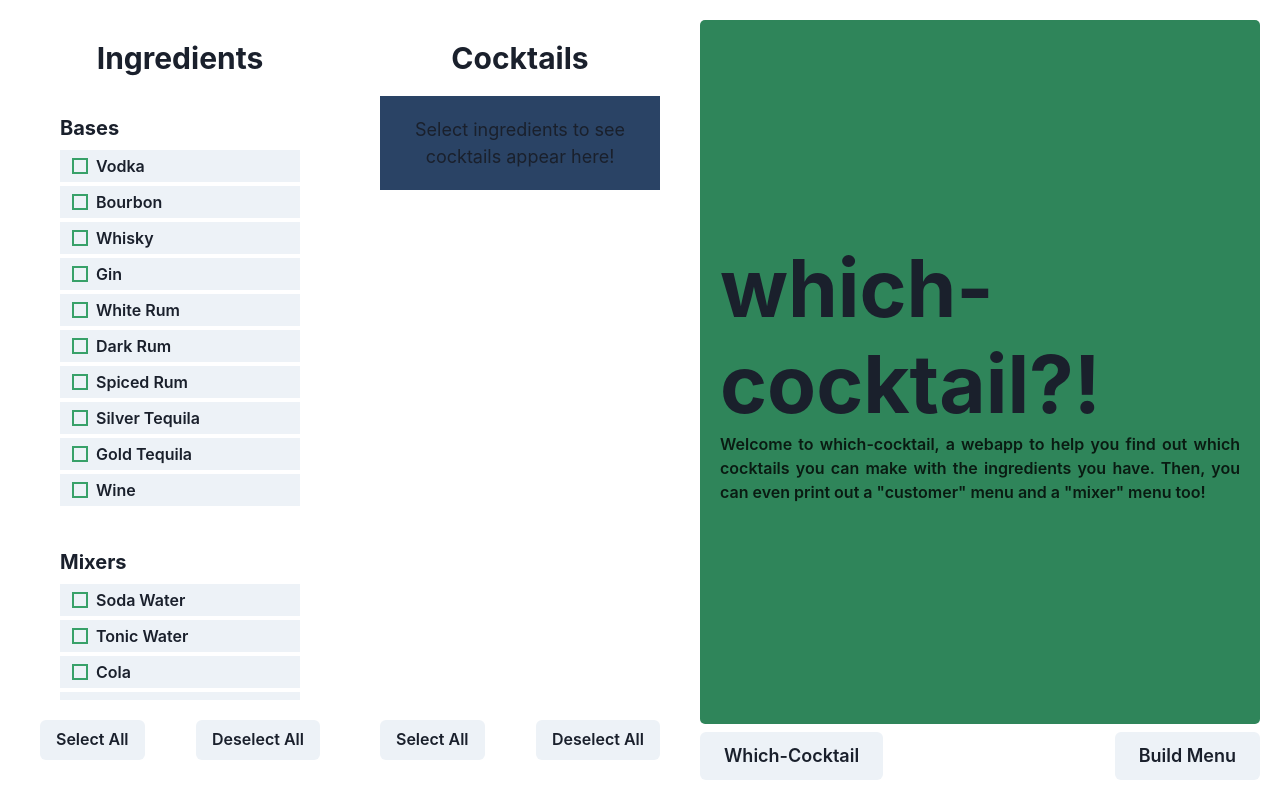
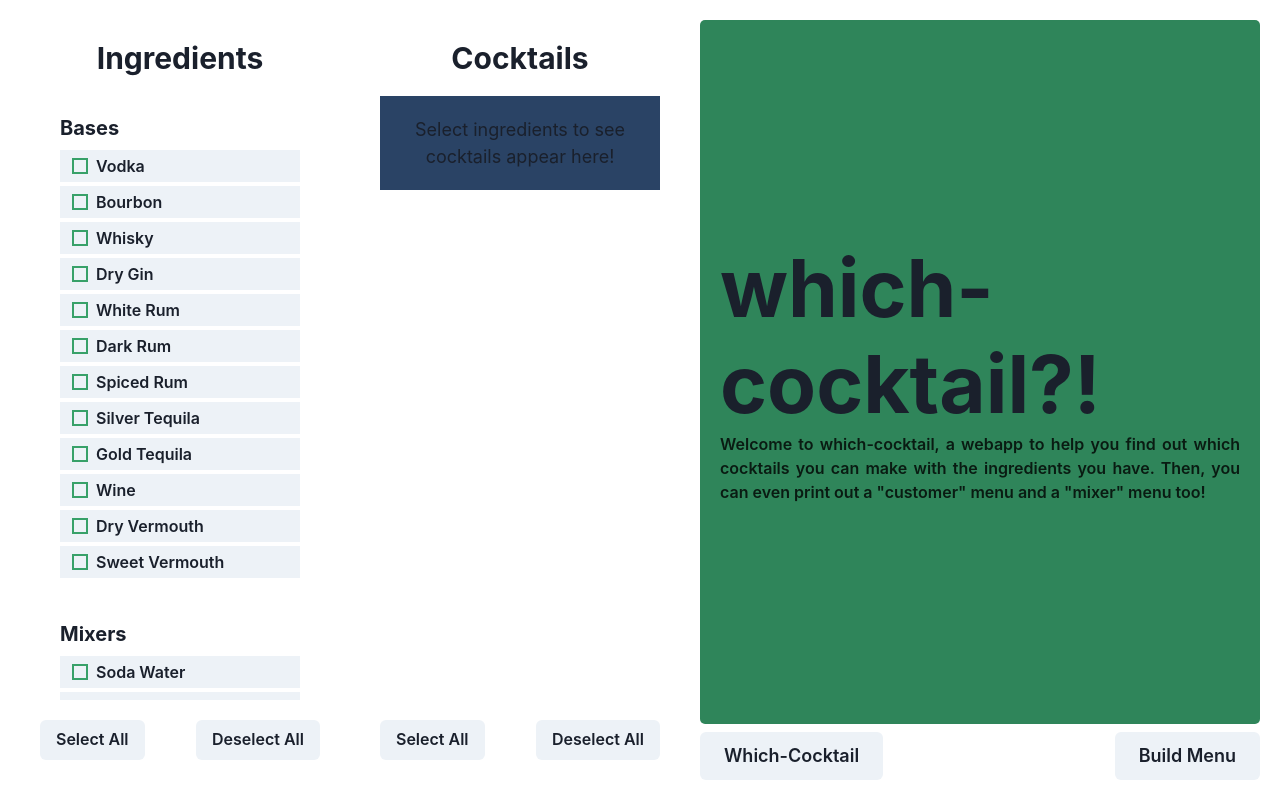
Before and after one commit to danielsamet/which-cocktail, a React (Create React App) app: page / in a window 1280 px wide. Built offline with nearby package versions, Linux system fonts and the light colour scheme.

Commit message:
feat: add data

```diff
--- a/src/App.tsx
+++ b/src/App.tsx
@@ -11,6 +11,7 @@ type IngredientValues = {
     mixers: string[];
     juices: string[];
     liqueurs: string[];
+    bitters: string[];
     other: string[];
   };
   selectedIngredients: string[];
@@ -23,6 +24,7 @@ const ingredientValues: IngredientValues = {
     mixers: ingredients.mixers,
     juices: ingredients.juices,
     liqueurs: ingredients.liqueurs,
+    bitters: ingredients.bitters,
     other: ingredients.other,
   },
   selectedIngredients: [],
--- a/src/ListIngredients.tsx
+++ b/src/ListIngredients.tsx
@@ -13,6 +13,7 @@ export const ListIngredients = () => {
       ...ingredients.mixers,
       ...ingredients.juices,
       ...ingredients.liqueurs,
+      ...ingredients.bitters,
       ...ingredients.other,
     ]);
   };
@@ -68,6 +69,12 @@ export const ListIngredients = () => {
           setSelectedItems={setSelectedIngredients}
         />
         <CheckboxGroup
+          title={"Bitters"}
+          items={ingredients.bitters}
+          selectedItems={selectedIngredients}
+          setSelectedItems={setSelectedIngredients}
+        />
+        <CheckboxGroup
           title={"Other"}
           items={ingredients.other}
           selectedItems={selectedIngredients}
--- a/src/data.ts
+++ b/src/data.ts
@@ -7,13 +7,15 @@ const bases: string[] = [
   "vodka",
   "bourbon",
   "whisky",
-  "gin",
+  "dry gin",
   "white rum",
   "dark rum",
   "spiced rum",
   "silver tequila",
   "gold tequila",
   "wine",
+  "dry vermouth",
+  "sweet vermouth",
 ];
 
 const mixers: string[] = [
@@ -51,11 +53,18 @@ const liqueurs: string[] = [
   "southern comfort",
 ];
 
+const bitters: string[] = [
+  "aromatic bitters",
+  "orange bitters",
+  "cocoa bitters",
+];
+
 export const ingredients = {
   bases: bases,
   mixers: mixers,
   juices: juices,
   liqueurs: liqueurs,
+  bitters: bitters,
   other: [],
 };
 
```
